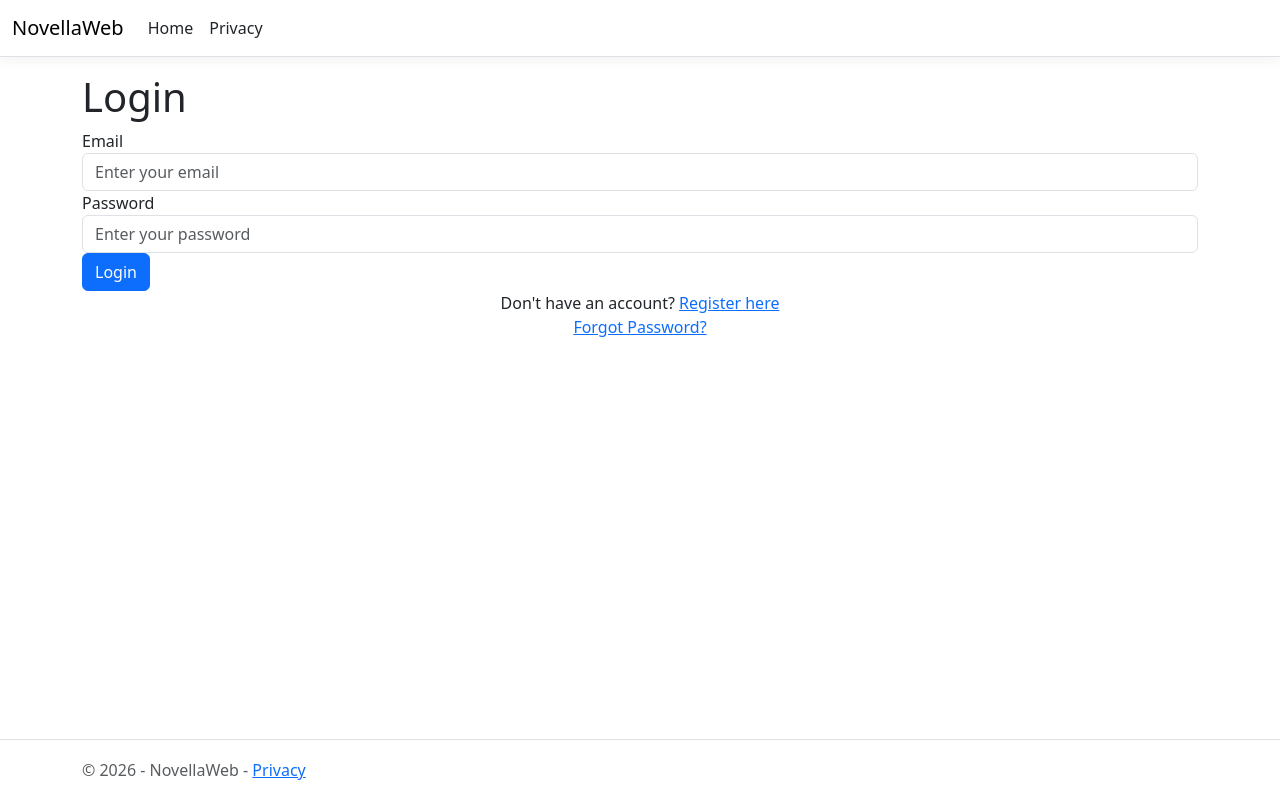
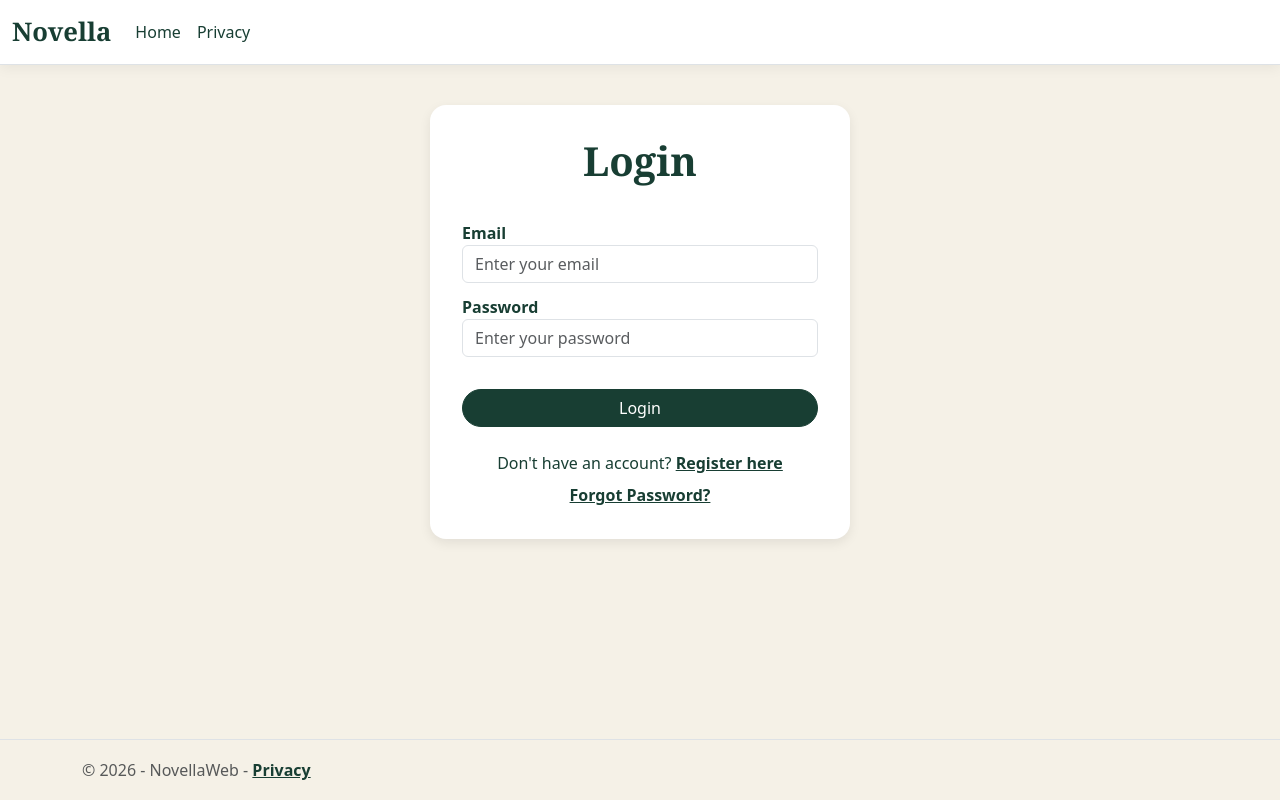
Before and after one commit to Alejandra-gonza-13/NovellaWeb, an ASP.NET Core app: page / in a window 1280 px wide. Run offline with ASP.NET Core 8, Linux system fonts and the light colour scheme; style sheets or scripts are compiled from the project's sources; some libraries are stand-ins or nearby versions.

Commit message:
Add Novella design to Login, Register and Forgot Password

```diff
--- a/Views/Account/Login.cshtml
+++ b/Views/Account/Login.cshtml
@@ -23,8 +23,9 @@
 
     <div class = "text-center">
         <a href="/Account/ForgotPassword">Forgot Password?</a>
+    </div>
 </div>
 
 @section Scripts {
-    <script type="module" src="~/js/login.js"></script>
+    <script type="module" src="~/js/Login.js"></script>
 }
--- a/Views/Account/Register.cshtml
+++ b/Views/Account/Register.cshtml
@@ -26,5 +26,5 @@
 </div>
 
 @section Scripts {
-    <script type="module" src="~/js/register.js"></script>
+    <script type="module" src="~/js/Register.js"></script>
 }
--- a/Views/Shared/_Layout.cshtml
+++ b/Views/Shared/_Layout.cshtml
@@ -13,7 +13,7 @@
     <header>
         <nav class="navbar navbar-expand-sm navbar-toggleable-sm navbar-light bg-white border-bottom box-shadow mb-3">
             <div class="container-fluid">
-                <a class="navbar-brand" asp-area="" asp-controller="Home" asp-action="Index">NovellaWeb</a>
+                <a class="navbar-brand" asp-area="" asp-controller="Home" asp-action="Index">Novella</a>
                 <button class="navbar-toggler" type="button" data-bs-toggle="collapse" data-bs-target=".navbar-collapse" aria-controls="navbarSupportedContent"
                         aria-expanded="false" aria-label="Toggle navigation">
                     <span class="navbar-toggler-icon"></span>
--- a/wwwroot/css/site.css
+++ b/wwwroot/css/site.css
@@ -29,3 +29,101 @@ body {
 .form-floating > .form-control-plaintext:focus::placeholder, .form-floating > .form-control:focus::placeholder {
   text-align: start;
 }
+
+/* diseno porject*/
+body {
+  background-color: #F5F1E7;
+  color: #183E33;
+}
+
+.navbar {
+  background-color: #FFFFFF !important;
+}
+
+.navbar-brand {
+  font-family: Georgia, serif;
+  font-weight: bold;
+  font-size: 1.6rem;
+  color: #183E33 !important;
+}
+
+.nav-link {
+  color: #183E33 !important;
+}
+
+h1, h2, h3 {
+  font-family: Georgia, serif;
+  color: #183E33;
+}
+
+/* Login, Register, Forgot Password box */
+.auth-container {
+  max-width: 420px;
+  margin: 40px auto;
+  padding: 32px;
+  background-color: #FFFFFF;
+  border-radius: 16px;
+  box-shadow: 0 4px 12px rgba(0, 0, 0, 0.08);
+}
+
+.auth-container h1 {
+  text-align: center;
+  font-weight: bold;
+  margin-bottom: 24px;
+}
+
+.auth-container label {
+  margin-top: 12px;
+  font-weight: 600;
+}
+
+.auth-container .btn-primary {
+  width: 100%;
+  margin-top: 20px;
+  margin-bottom: 16px;
+}
+
+.auth-container .text-center {
+  margin-top: 8px;
+}
+
+/* Green buttons */
+.btn-primary {
+  background-color: #183E33;
+  border-color: #183E33;
+  border-radius: 25px;
+}
+
+.btn-primary:hover {
+  background-color: #0F2A22;
+  border-color: #0F2A22;
+}
+
+/* Gold button (like Log out in Android) */
+.btn-gold {
+  background-color: #CFBA94;
+  color: #183E33;
+  border-radius: 25px;
+}
+
+.btn-gold:hover {
+  background-color: #BFA67A;
+  color: #183E33;
+}
+
+/* Links */
+a {
+  color: #183E33;
+  font-weight: 600;
+}
+
+a:hover {
+  color: #0F2A22;
+}
+
+/* Error / info message */
+.message {
+  margin-top: 12px;
+  color: #8B2E2E;
+  text-align: center;
+}
```
